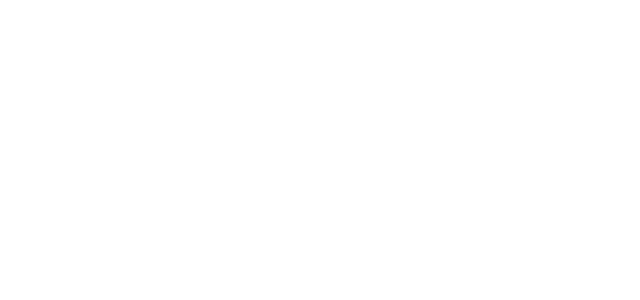
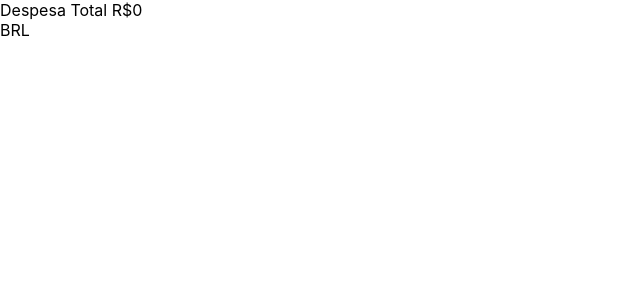
Before and after one commit to cae07/sd-013-a-project-trybewallet, a React (Create React App) app: page /carteira in a window 1280 px wide. Shown: the top 300 px of the page, without its empty margins (0-640 px from the left). Built offline with nearby package versions, Linux system fonts and the light colour scheme.

Commit message:
Requisito 5

```diff
--- a/src/components/HeaderWallet.js
+++ b/src/components/HeaderWallet.js
@@ -3,13 +3,29 @@ import React, { Component } from 'react';
 import { connect } from 'react-redux';
 
 class Header extends Component {
+  constructor() {
+    super();
+    this.state = {
+      despesaTotal: 0,
+    };
+  }
+
   render() {
     const { stateEmail } = this.props;
+    const { despesaTotal } = this.state;
     return (
       <div>
         <header>
-          <div data-testid="email-field" />
-          {stateEmail}
+          <div data-testid="email-field">
+            {stateEmail}
+          </div>
+          <div data-testid="total-field">
+            Despesa Total R$
+            {despesaTotal}
+          </div>
+          <div data-testid="header-currency-field">
+            BRL
+          </div>
         </header>
       </div>
     );
```
